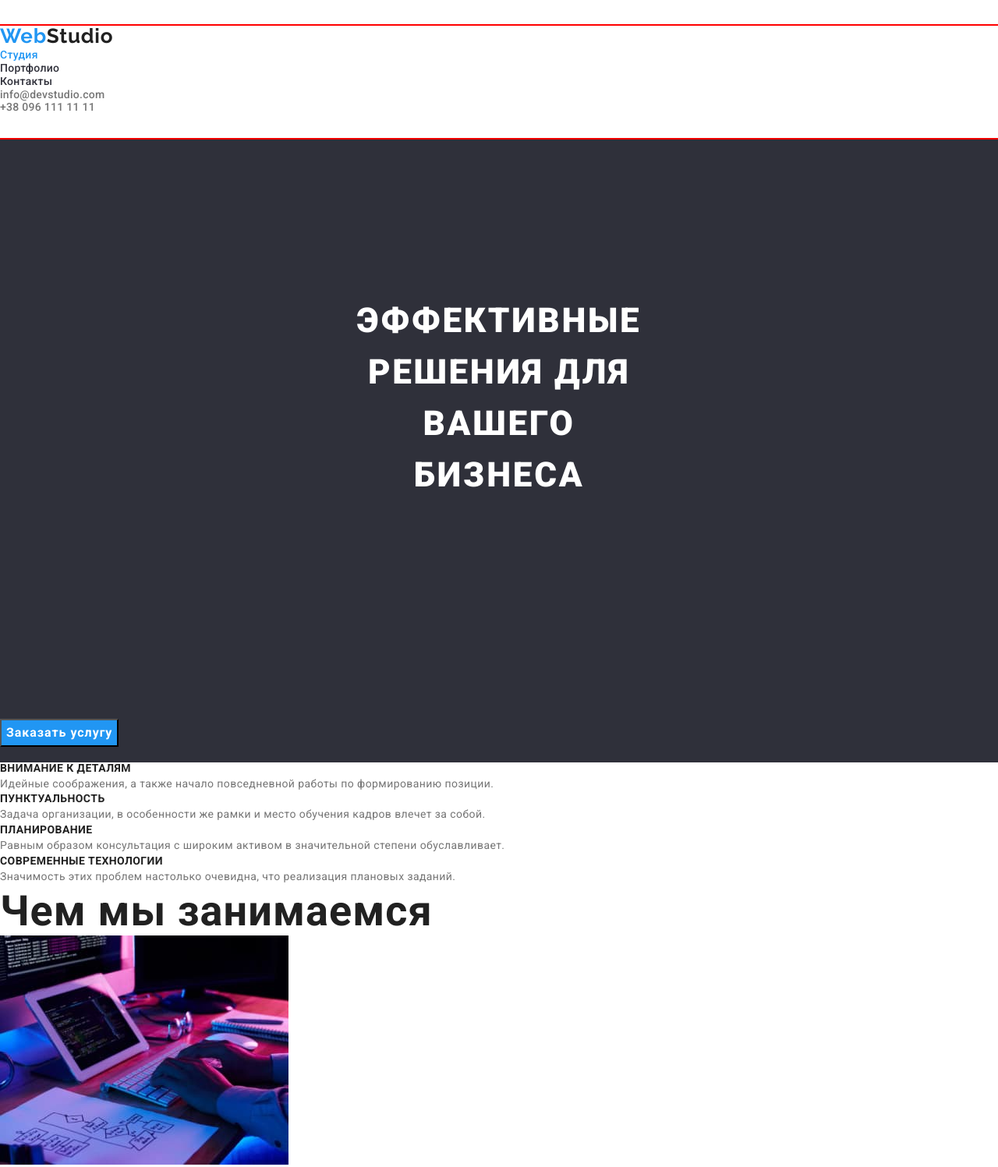
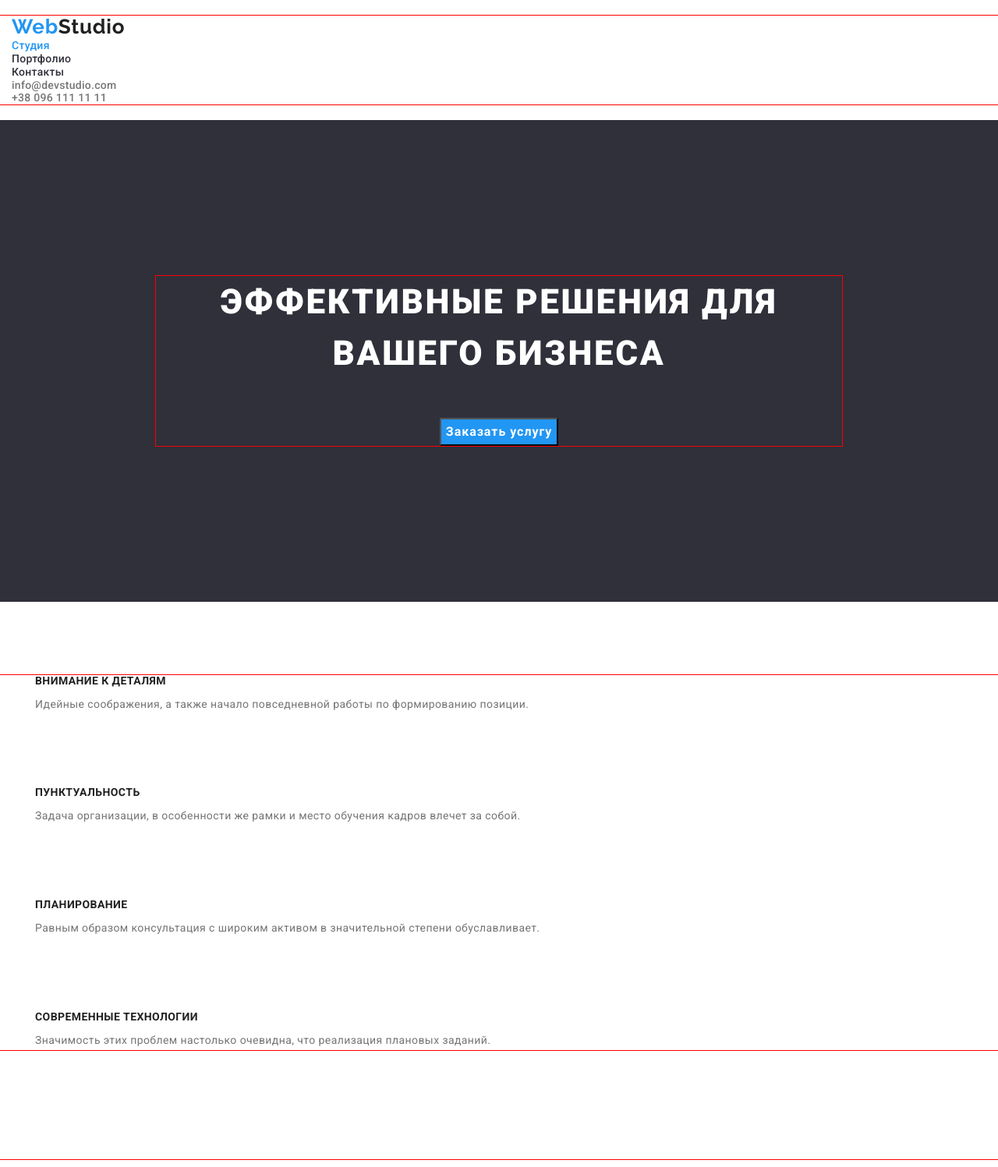
Before and after one commit to dmstepanuik/hw-3, a plain HTML site: page index.html in a window 1280 px wide. Shown: the top 1497 px of the page at 78% size. Drawn offline with nearby package versions, Linux system fonts and the light colour scheme.

Commit message:
add css 9

```diff
--- a/css/styles.css
+++ b/css/styles.css
@@ -58,8 +58,8 @@ body {
 
 .header {
   background-color: var(--main-title-color);
-  padding-top: 32px;
-  padding-bottom: 32px;
+  padding-top: 20px;
+  padding-bottom: 20px;
 }
 
 .list {
@@ -121,9 +121,12 @@ body {
 /* --------------------HERO------------ */
 .hero {
   background: var(--second-title-color);
+  padding: 200px 200px;
 }
+
 .porfolio {
   background: var(--main-title-color);
+  padding: 20px;
 }
 .project-item {
   list-style: none;
@@ -151,12 +154,14 @@ body {
   letter-spacing: 0.06em;
   text-transform: uppercase;
   color: var(--main-title-color);
-  padding: 200px 452px 280px 452px;
 }
 .hero-btn {
   background: var(--accent-color);
-  margin-bottom: var(--typical-margin);
+  margin: 0 auto;
+  display: block;
+  margin-top: 50px;
 }
+
 .work-btn-current {
   font-family: inherit;
   cursor: pointer;
@@ -189,6 +194,11 @@ body {
   color: var(--btn-color);
 }
 /* ---------CHARACTERISTICS----------- */
+
+.characteristics {
+  padding-top: 94px;
+  padding-bottom: 47px;
+}
 .characteristics-title {
   font-weight: 700;
   font-size: 14px;
@@ -196,9 +206,11 @@ body {
   letter-spacing: 0.03em;
   text-transform: uppercase;
   color: var(--forth-title-color);
+  margin-bottom: 10px;
 }
 .characteristics-list {
   list-style: none;
+  margin-left: 30px;
 }
 .characteristics-item {
   font-weight: 400;
@@ -206,6 +218,7 @@ body {
   line-height: 1.71;
   letter-spacing: 0.03em;
   color: var(--third-title-color);
+  margin-bottom: 94px;
 }
 /* ---------ABOUT---------------- */
 .about {
@@ -253,10 +266,14 @@ body {
 }
 .team {
   background-color: #f5f4fa;
+  margin-bottom: 50px;
+  padding-bottom: 94px;
 }
 /* -------------FOOTER----------------- */
 .footer {
   background-color: var(--second-title-color);
+  padding-top: 20px;
+  margin-bottom: 9px;
 }
 .footer-title {
   color: var(--main-title-color);
--- a/index.html
+++ b/index.html
@@ -10,13 +10,13 @@
       href="https://fonts.googleapis.com/css2?family=Raleway:wght@700&family=Roboto:wght@400;500;700;900&display=swap"
       rel="stylesheet"
     />
-    <title>homework-3></title>
+    <title>homework-3</title>
     <link rel="stylesheet" href="https://cdnjs.cloudflare.com/ajax/libs/modern-normalize/1.1.0/modern-normalize.min.css" integrity="sha512-wpPYUAdjBVSE4KJnH1VR1HeZfpl1ub8YT/NKx4PuQ5NmX2tKuGu6U/JRp5y+Y8XG2tV+wKQpNHVUX03MfMFn9Q==" crossorigin="anonymous" referrerpolicy="no-referrer" />
     <link rel="stylesheet" href="./css/styles.css" />
   </head>
   <body>
     <header class="header">
-      <div class="container"></div>
+      <div class="container">
       <nav class="header-nav">
         <a class="logo link" href="lang=en">Web<span class="logo-accent">Studio</span></a>
         <ul class=" list">
@@ -26,7 +26,6 @@
         </ul>
       </nav>
       <ul class="list">
-
         <li class="header-item mailto header-link"><a  href="mailto:info@devstudio.com" class="header-contact-link link">info@devstudio.com</a>
         </li>
         <li class="header-item-tel header-link"><a  href="tel:+380961111111" class="header-contact-link link ">+38 096 111 11 11</a>
@@ -36,11 +35,13 @@
     </header>
     <main>
       <section class="hero">
-        <div class="container"></div>
+        <div class="container">
         <h1 class="hero-title">Эффективные решения для вашего бизнеса</h1>
         <button type="button" class="hero-btn">Заказать услугу</button>
+      </div>
       </section>
       <section class="characteristics">
+        <div class="container">
         <h2 class="visually-hidden">Почему мы</h2>
         <ul class="characteristics-list">
           <li class="characteristics-item">
@@ -71,6 +72,7 @@
         </div>
       </section>
       <section class="about">
+        <div class="container">
         <h2 class="about-title">Чем мы занимаемся</h2>
         <ul class="about-list">
           <li class="about-item">
@@ -93,8 +95,10 @@
             <img src="./img/img3.jpg" alt="работа с палитрой цветов" width="370" height="294" />
           </li>
         </ul>
+        </div>
       </section>
       <section class="team">
+        <div class="conteiner">
         <h2 class="team-title">Наша команда</h2>
         <ul class="team-list">
           <li class="team-item">
@@ -123,9 +127,11 @@
             <p lang="en" class="team text">UI Designer</p>
           </li>
         </ul>
-      </section>
+        </div>
+        </section>
     </main>
     <footer class="footer">
+      <div class="container">
       <a class="footer-link" href="lang="en">Web<span class="footer-title">Studio</span></a>
       <address class="contacts">
         <ul class="contacts-list">
@@ -146,6 +152,7 @@
             <a href="tel:+380961111111" class="contacts-link link">+38 096 111 11 11</a>
           </li>
         </ul>
+        </div>
       </address>
     </footer>
   </body>
```
Also changed, not shown: portfolio.html (+6 -0 lines).
